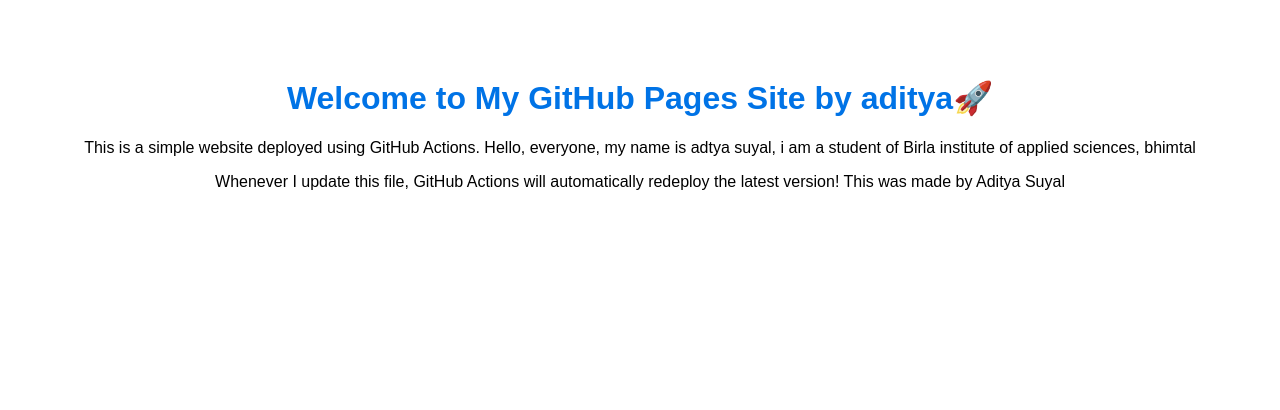
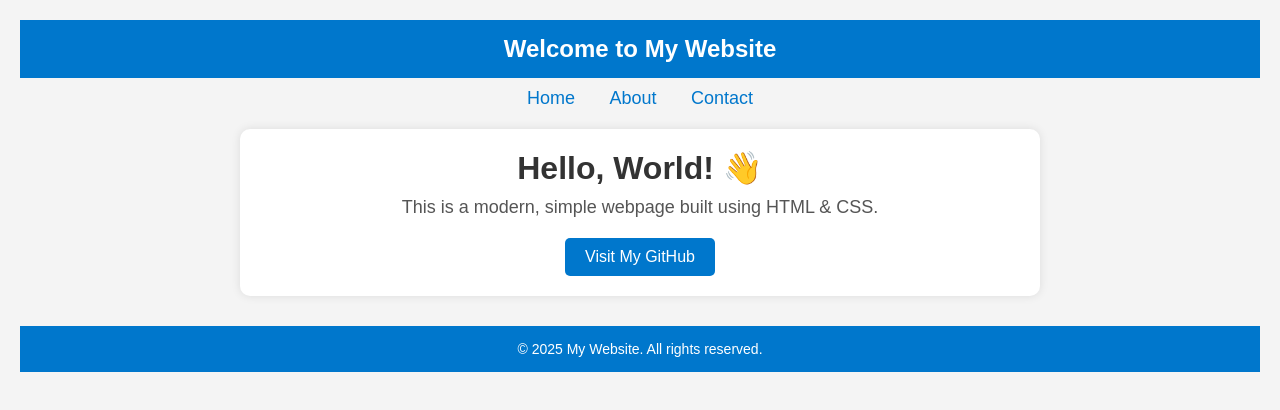
Before and after one commit to Adirohansuyal/GHWxD, a plain HTML site: page index.html in a window 1280 px wide. Drawn offline with Linux system fonts and the light colour scheme.

Commit message:
Resolved merge conflicts

```diff
--- a/index.html
+++ b/index.html
@@ -3,25 +3,114 @@
 <head>
     <meta charset="UTF-8">
     <meta name="viewport" content="width=device-width, initial-scale=1.0">
-    <title>My GitHub Pages Site by adityea</title>
+    <title>My Awesome Website</title>
     <style>
+        /* Reset Styles */
+        * {
+            margin: 0;
+            padding: 0;
+            box-sizing: border-box;
+            font-family: Arial, sans-serif;
+        }
+
+        /* Body Styling */
         body {
-            font-family: Arial, sans-serif;
+            background-color: #f4f4f4;
             text-align: center;
-            padding: 50px;
+            padding: 20px;
         }
+
+        /* Header Styling */
+        header {
+            background-color: #0077cc;
+            color: white;
+            padding: 15px;
+            font-size: 24px;
+            font-weight: bold;
+        }
+
+        /* Navigation Bar */
+        nav {
+            margin-top: 10px;
+        }
+
+        nav a {
+            text-decoration: none;
+            color: #0077cc;
+            font-size: 18px;
+            margin: 0 15px;
+        }
+
+        /* Main Content */
+        .container {
+            max-width: 800px;
+            margin: 20px auto;
+            background: white;
+            padding: 20px;
+            border-radius: 10px;
+            box-shadow: 0px 0px 10px rgba(0, 0, 0, 0.1);
+        }
+
         h1 {
-            color: #0073e6;
+            color: #333;
+        }
+
+        p {
+            font-size: 18px;
+            color: #555;
+            margin: 10px 0;
+        }
+
+        /* Button */
+        .btn {
+            display: inline-block;
+            background-color: #0077cc;
+            color: white;
+            padding: 10px 20px;
+            text-decoration: none;
+            margin-top: 10px;
+            border-radius: 5px;
+        }
+
+        .btn:hover {
+            background-color: #005fa3;
+        }
+
+        /* Footer */
+        footer {
+            margin-top: 30px;
+            padding: 15px;
+            background-color: #0077cc;
+            color: white;
+            font-size: 14px;
         }
     </style>
 </head>
 <body>
-    <h1>Welcome to My GitHub Pages Site by aditya🚀</h1>
-    <p>This is a simple website deployed using GitHub Actions.
-        Hello, everyone, my name is adtya suyal, i am a student of Birla institute of applied sciences, bhimtal
-    </p>
-    <p>Whenever I update this file, GitHub Actions will automatically redeploy the latest version!
-        This was made by Aditya Suyal
-    </p>
+
+    <!-- Header -->
+    <header>
+        Welcome to My Website
+    </header>
+
+    <!-- Navigation -->
+    <nav>
+        <a href="#">Home</a>
+        <a href="#">About</a>
+        <a href="#">Contact</a>
+    </nav>
+
+    <!-- Main Content -->
+    <div class="container">
+        <h1>Hello, World! 👋</h1>
+        <p>This is a modern, simple webpage built using HTML & CSS.</p>
+        <a href="https://github.com/Adirohansuyal" class="btn">Visit My GitHub</a>
+    </div>
+
+    <!-- Footer -->
+    <footer>
+        &copy; 2025 My Website. All rights reserved.
+    </footer>
+
 </body>
 </html>
```
